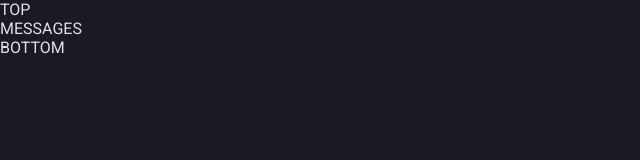
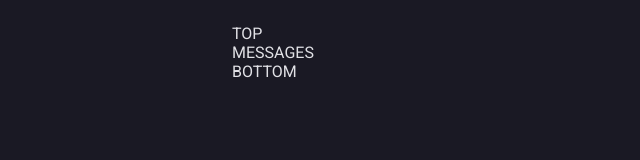
Before and after one commit to Ciro-TI-System/Chat, a plain HTML site: page index.html in a window 1280 px wide. Shown: the whole page, without its empty margins (0-640 px from the left). Drawn offline with Linux system fonts and the light colour scheme.

Commit message:
Styling the 'app' id.

```diff
--- a/style.css
+++ b/style.css
@@ -22,3 +22,13 @@ body * {
   /* border: 0.1rem solid red; */
   font-family: "Roboto", sans-serif;
 }
+
+#app {
+  padding: 2.4rem 3.2rem;
+  height: 100vh;
+  width: 100vw;
+  max-width: 880px;
+  display: grid;
+  grid-template-rows: max-content 1fr max-content;
+  margin: auto;
+}
```
